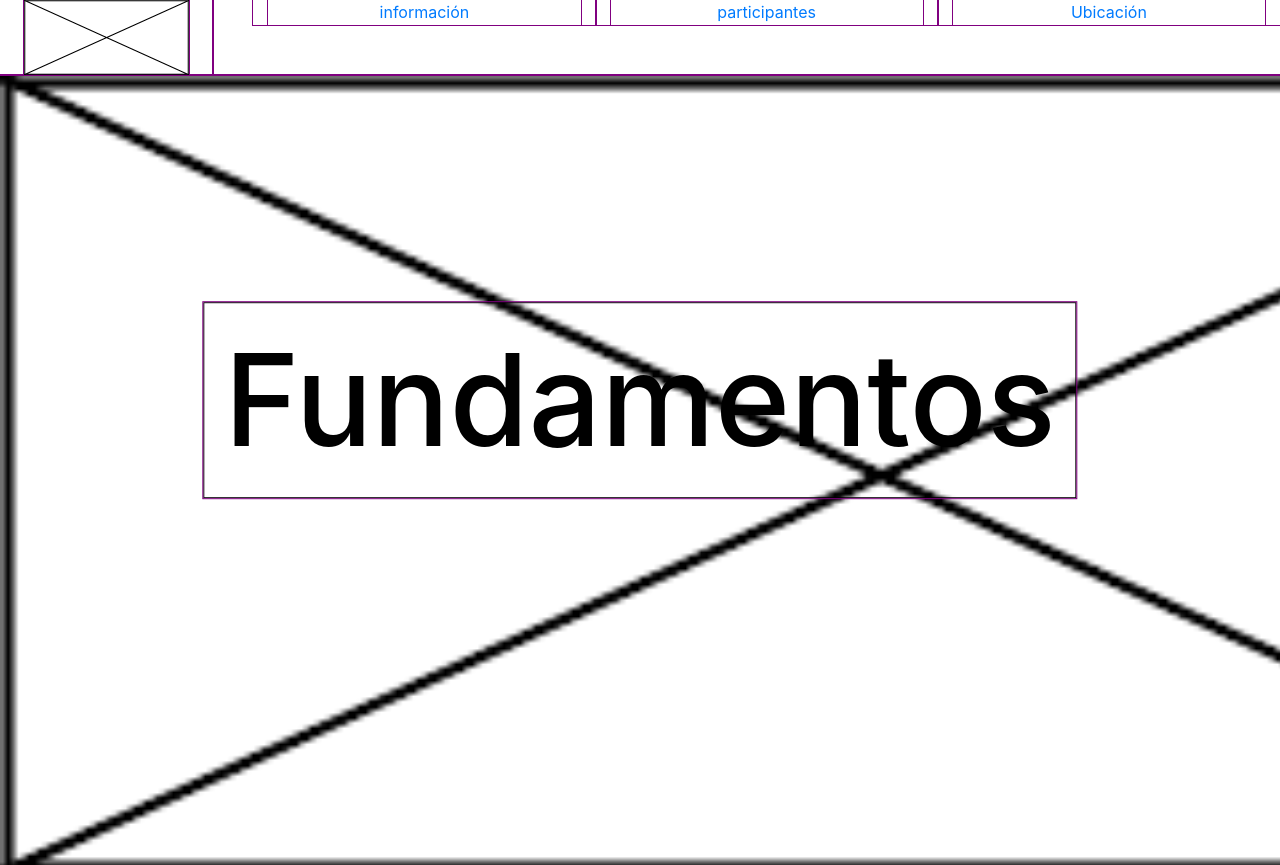
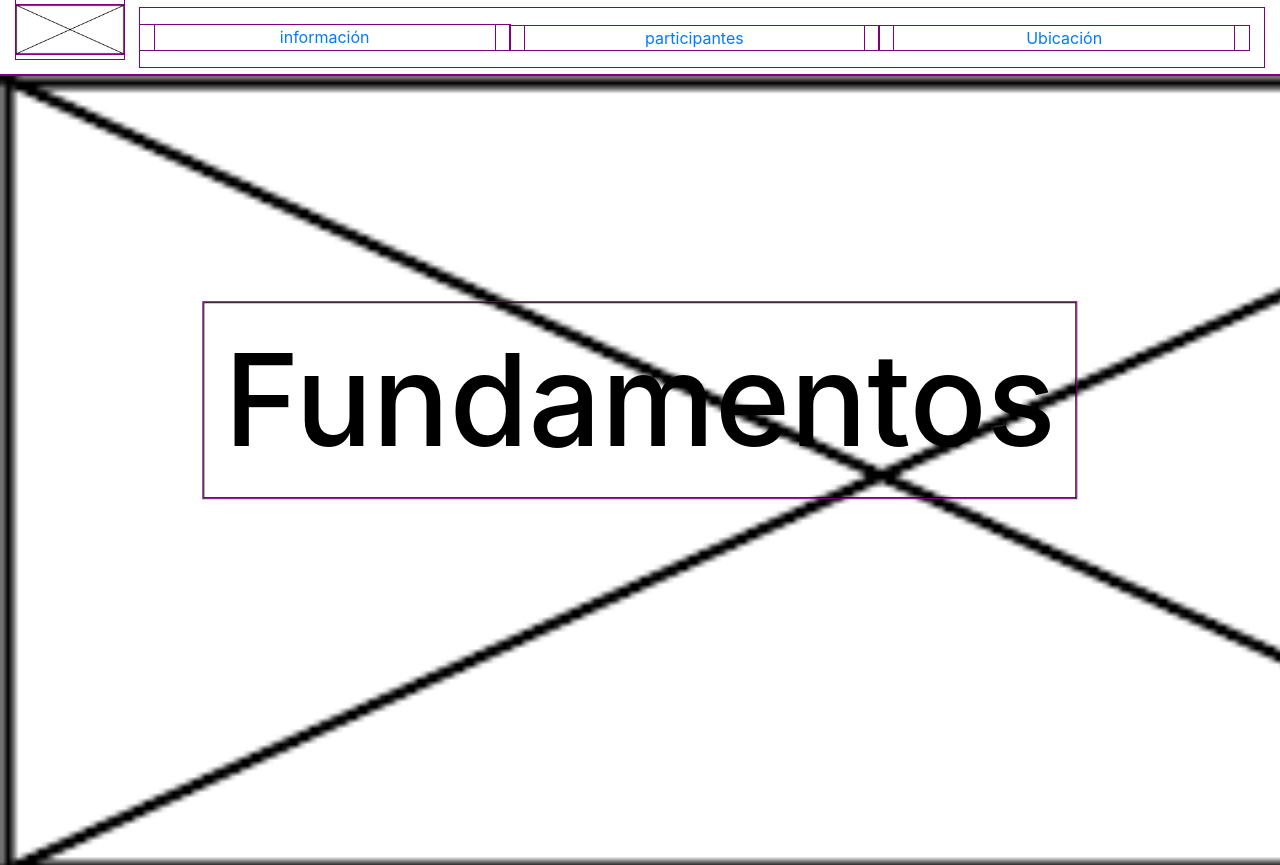
Before and after one commit to hibridovgr/ejercicios.1, a plain HTML site: page ejercicio/index.html in a window 1280 px wide. Shown: the top 865 px of the page. Drawn offline with nearby package versions, Linux system fonts and the light colour scheme.

Commit message:
continuamos con la pagina muestra

```diff
--- a/ejercicio/css/master.css
+++ b/ejercicio/css/master.css
@@ -42,7 +42,10 @@
   nav ul{
     list-style-type: none;
   }
-  nav ul li {height: 25px;}
+  nav ul li {
+    height: 25px;
+    display: block;
+  }
   nav ul li a{
     display: block;
     height: 100%;
--- a/ejercicio/index.html
+++ b/ejercicio/index.html
@@ -17,27 +17,41 @@
   <main id="main" class="container-fluid">
     <header class="row">
       <!-- logo -->
-      <figure id="logo" class="col-2">
 
-    <img src="img/cruz.png" alt="rodrigo estuvo aqui"/>
+      <!-- menu escritorio -->
+      <nav id="menu" class="navbar navbar-expand-lg col-12">
 
-      </figure>
-      <!-- menu escritorio -->
-      <nav id="menu" class="col-10">
-        <ul class="row">
+        <figure id="logo" class="navbar-brand">
+          <a href="index.html">
 
-          <li class="col-4 text-center aling-self-center">
+          <img src="img/cruz.png" alt="rodrigo estuvo aqui"/>
+          </a>
+        </figure>
+
+
+        <button class="navbar-toggler" type="button" data-toggle="collapse" data-target="#navbarSupportedContent" aria-controls="navbarSupportedContent" aria-expanded="false" aria-label="Toggle navigation">
+          <span class="navbar-toggler-icon"></span>
+        </button>
+
+
+        <div class="collapse navbar-collapse" id="navbarSupportedContent">
+
+
+        <ul class="col-12 navbar-nav aling-items-center ">
+
+          <li class="col-4 text-center aling-self-center my-auto">
             <a href="#info">información</a>
           </li>
 
-          <li class="col-4 text-center aling-self-center">
+          <li class="col-4 text-center ha aling-self-center my-auto">
             <a href="#participantes">participantes</a>
           </li>
 
-          <li class="col-4 text-center aling-self-center">
+          <li class="col-4 text-center ha aling-self-center my-auto">
             <a href="#Ubicacion">Ubicación</a>
           </li>
         </ul>
+        </div>
       </nav>
     </header>
 
@@ -67,4 +81,14 @@
     </section>
   </main>
   </body>
+  <script src=""></script>
+
+  <!-- jQuery library -->
+<script src="https://ajax.googleapis.com/ajax/libs/jquery/3.3.1/jquery.min.js"></script>
+
+<!-- Popper JS -->
+<script src="https://cdnjs.cloudflare.com/ajax/libs/popper.js/1.14.3/umd/popper.min.js"></script>
+
+<!-- Latest compiled JavaScript -->
+<script src="https://maxcdn.bootstrapcdn.com/bootstrap/4.1.3/js/bootstrap.min.js"></script>
   </html>
```
